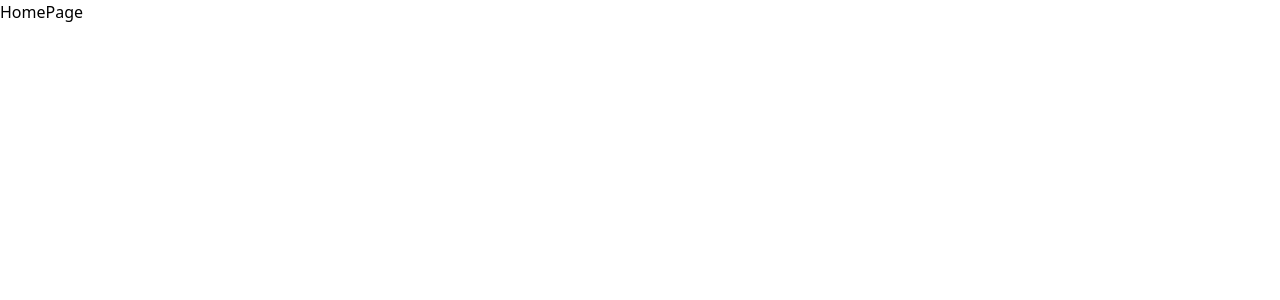
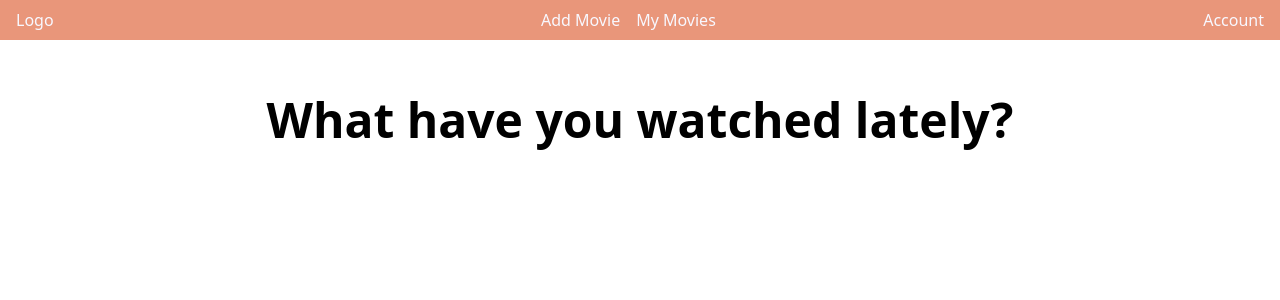
Before and after one commit to crazyneri/movie-diary, a React (Vite) app: page / in a window 1280 px wide. Shown: the top 300 px of the page. Built offline with nearby package versions, Linux system fonts and the light colour scheme.

Commit message:
pages boilerplates

```diff
--- a/package.json
+++ b/package.json
@@ -11,6 +11,7 @@
   },
   "dependencies": {
     "@tailwindcss/vite": "^4.0.6",
+    "classnames": "^2.5.1",
     "react": "^19.0.0",
     "react-dom": "^19.0.0",
     "react-router-dom": "^7.1.5",
--- /dev/null
+++ b/src/components/Header.tsx
@@ -0,0 +1,17 @@
+import { Link } from 'react-router-dom';
+
+export default function Header()
+{
+    return <header className="header">
+        <div>
+            <Link to={'/'}>Logo</Link>
+        </div>
+        <nav>
+            <ul>
+                <Link to={'/add-movie'}>Add Movie</Link>
+                <Link to={'/my-movies'}>My Movies</Link>
+            </ul>
+        </nav>
+        <div>Account</div>
+    </header>
+}
--- a/src/index.css
+++ b/src/index.css
@@ -1 +1,23 @@
 @import "tailwindcss";
+
+.header{
+    display: flex;
+    justify-content: space-between;
+    padding: .5rem 1rem;
+    background-color: darksalmon;
+    color: ghostwhite;
+}
+
+nav ul{
+    display: flex;
+    gap: 1rem;
+}
+
+.hero-section{
+    display: flex;
+    justify-content: center;
+    align-items: center;
+    height: 10rem;
+    font-size: 3rem;
+    font-weight: 600;
+}
--- /dev/null
+++ b/src/pages/AddMoviePage.tsx
@@ -0,0 +1,4 @@
+export default function AddMoviePage()
+{
+    return <div>Add movie page</div>
+}
--- a/src/pages/HomePage.tsx
+++ b/src/pages/HomePage.tsx
@@ -1,3 +1,5 @@
 export default function HomePage(){
-    return <div>HomePage</div>
+    return <section className="hero-section">
+        <p>What have you watched lately?</p>
+    </section>
 }
--- /dev/null
+++ b/src/pages/MoviesListPage.tsx
@@ -0,0 +1,4 @@
+export default function MoviesListPage()
+{
+    return <div>Movies List Page</div>
+}
--- a/src/pages/Root.tsx
+++ b/src/pages/Root.tsx
@@ -1,7 +1,9 @@
 import { Outlet } from 'react-router-dom';
+import Header from '../components/Header';
 
 export default function Root(){
     return <div>
+        <Header/>
         <Outlet/>
     </div>
 }
```
Also changed, not shown: src/App.tsx (+11 -0 lines), src/components/Button.tsx (added, +59 -0 lines), 1 other file (tests, documents, lock files or other folders).
